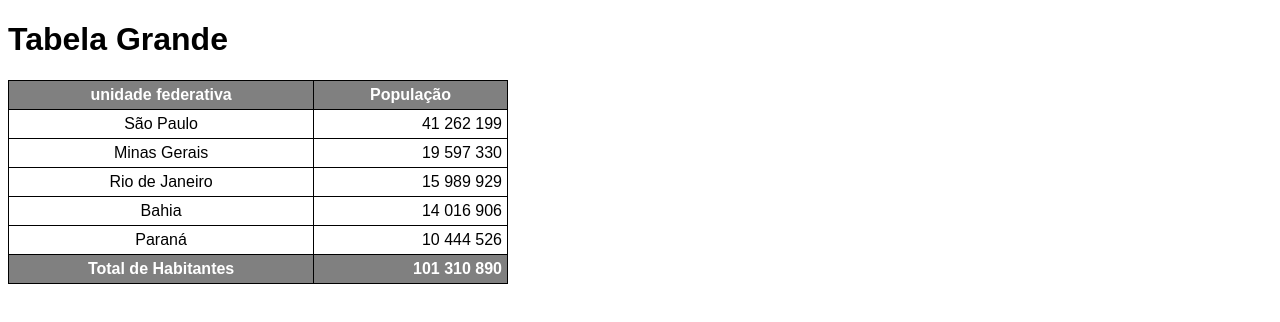
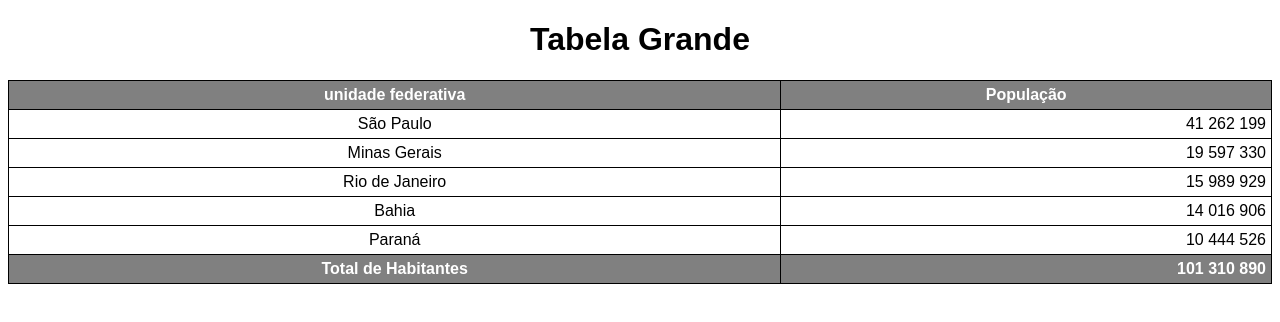
Before and after one commit to igore91/html-css, a plain HTML site: page exercicios/029 tabelas/tabela02.html in a window 1280 px wide. Drawn offline with Linux system fonts and the light colour scheme.

Commit message:
Update style2.css

```diff
--- a/exercicios/029 tabelas/style2.css
+++ b/exercicios/029 tabelas/style2.css
@@ -5,13 +5,13 @@ body {
 }
 
 table {
-    width: 500px;
+    width: 100%;
     border-collapse: collapse;
+    text-align: center;
 }
 
 td, th {
     border: 1px solid black;
-    text-align: center;
     padding: 5px;
 }
 
@@ -23,3 +23,8 @@ thead, tfoot {
 td.num {
     text-align: right;
 }
+
+h1 {
+    text-align: center;
+    width: 100%;
+}
```
